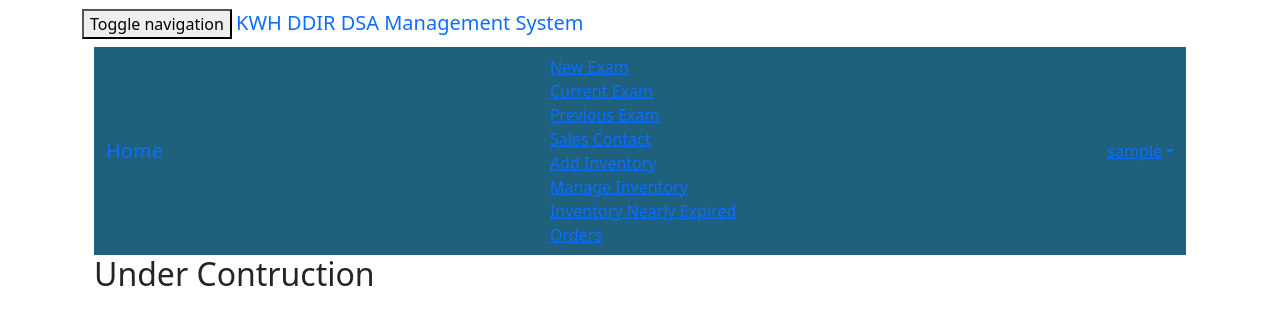
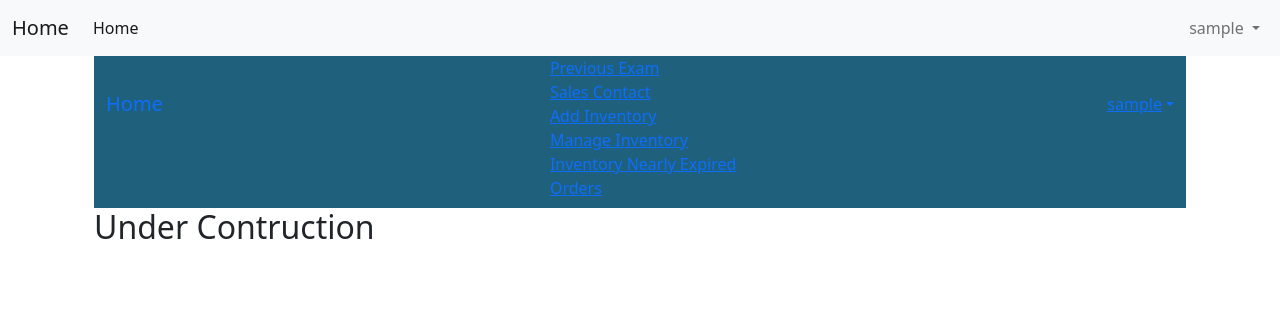
Before and after one commit to sykoism/Inventory-Demo, a PHP site: page /index.php in a window 1280 px wide. Shown: the top 325 px of the page. Run offline with PHP 8.4, Linux system fonts and the light colour scheme; the visitor is signed in with stand-in values (Sample User, id 1).

Commit message:
bug fixes

```diff
--- a/inc/container.php
+++ b/inc/container.php
@@ -1,18 +1,31 @@
 </head>
 <body class="">
-<div role="navigation" class="navbar navbar-default navbar-static-top">
-      <div class="container">
-        <div class="navbar-header">
-          <button data-target=".navbar-collapse" data-toggle="collapse" class="navbar-toggle" type="button">
-            <span class="sr-only">Toggle navigation</span>
-            <span class="icon-bar"></span>
-            <span class="icon-bar"></span>
-            <span class="icon-bar"></span>
-          </button>
-          <a href="#" class="navbar-brand">KWH DDIR DSA Management System</a>
-        </div>
-      </div>
+<nav class="navbar fixed-top navbar-expand-lg navbar-light bg-light">
+  <div class="container-fluid">
+    <a class="navbar-brand" href="#">Home</a>
+    <button class="navbar-toggler" type="button" data-bs-toggle="collapse" data-bs-target="#navbarNavDropdown" aria-controls="navbarNavDropdown" aria-expanded="false" aria-label="Toggle navigation">
+      <span class="navbar-toggler-icon"></span>
+    </button>
+    <div class="collapse navbar-collapse" id="navbarNavDropdown">
+      <ul class="navbar-nav me-auto">
+        <li class="nav-item">
+          <a class="nav-link active" aria-current="page" href="#">Home</a>
+        </li>
+      </ul>
+
+      <ul class="navbar-nav">
+        <li class="nav-item dropdown">
+          <a class="nav-link dropdown-toggle" href="#" id="navbarDropdownMenuLink" role="button" data-bs-toggle="dropdown" aria-expanded="false">
+          <?php echo $_SESSION['username']; ?>
+          </a>
+          <ul class="dropdown-menu" aria-labelledby="navbarDropdownMenuLink">
+            <li><a class="dropdown-item" href="action.php?action=logout">Logout</a></li>
+          </ul>
+        </li>
+      </ul>
     </div>
+  </div>
+</nav>
 
 	<div class="container" style="min-height:500px;">
 	<div class=''>
--- a/login.php
+++ b/login.php
@@ -20,7 +20,7 @@
 <!--include custom stylesheet-->
 <link href="css/style.css" rel="stylesheet">
 
-<?php include('inc/container.php');?>
+<?php include('inc/container_login.php');?>
     <div class="container">
 	    <h2>KWH DDIR DSA Management System</h2>
 	    <div class="login-form pull-left">
--- a/menus.php
+++ b/menus.php
@@ -5,7 +5,7 @@
 		</div>
 		<ul class="nav navbar-nav menus">
 			<li><a href="NewExam.php" id="NewExam_menu">New Exam</a></li>
-      <li><a href="CurrentExam.php" id="CurrentExam_menu">Current Exam</a></li>
+			<li><a href="CurrentExam.php" id="CurrentExam_menu">Current Exam</a></li>
 			<li><a href="EditExam.php" id="EditExam_menu">Previous Exam</a></li>
 			<li><a href="Sales.php" id="Sales_menu">Sales Contact</a></li>
 			<li><a href="AddInventory.php" id="AddInventory_menu">Add Inventory</a></li>
```
Also changed, not shown: inc/container_login.php (added, +21 -0 lines).
